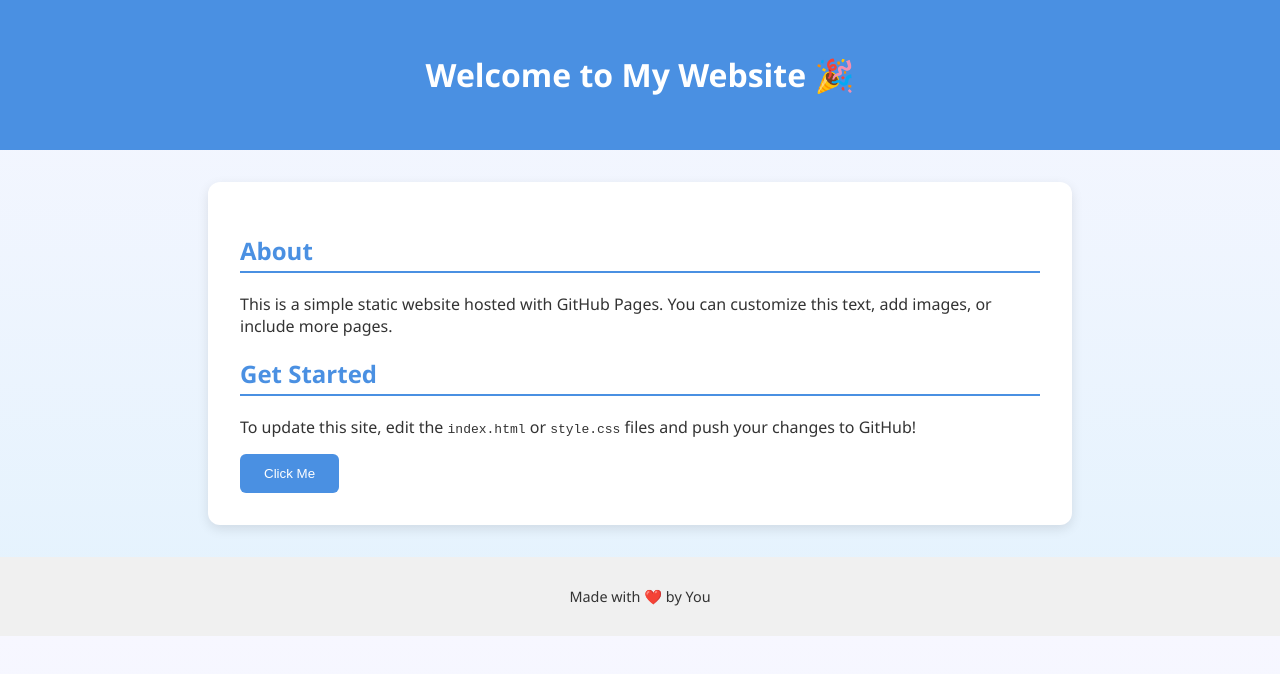
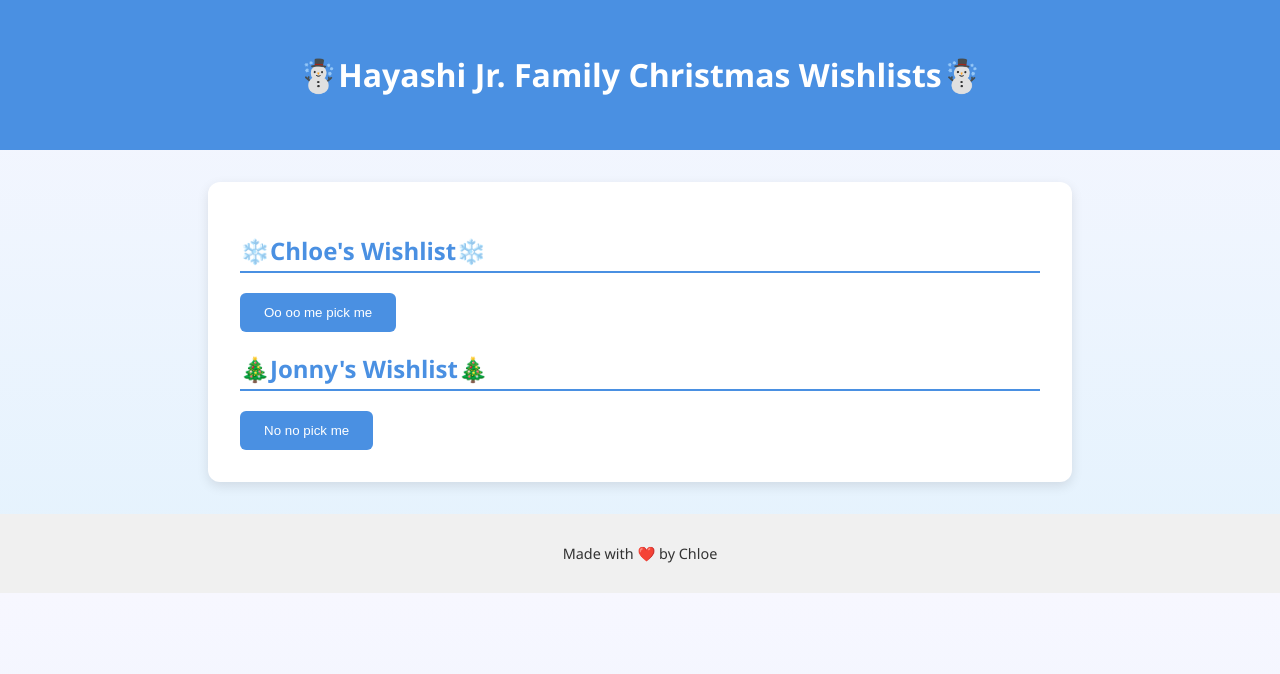
Before and after one commit to cwinkler85/christmas.github.io, a plain HTML site: page index.html in a window 1280 px wide. Drawn offline with Linux system fonts and the light colour scheme.

Commit message:
Update index.html

```diff
--- a/index.html
+++ b/index.html
@@ -8,21 +8,24 @@
 </head>
 <body>
   <header>
-    <h1>Welcome to My Website 🎉</h1>
+    <h1>☃️Hayashi Jr. Family Christmas Wishlists☃️</h1>
   </header>
   <main>
     <section>
-      <h2>About</h2>
-      <p>This is a simple static website hosted with GitHub Pages. You can customize this text, add images, or include more pages.</p>
+      <h2>❄️Chloe's Wishlist❄️</h2>
+      <a href="chloe.html">
+        <button>Oo oo me pick me</button>
+      </a>
     </section>
     <section>
-      <h2>Get Started</h2>
-      <p>To update this site, edit the <code>index.html</code> or <code>style.css</code> files and push your changes to GitHub!</p>
-      <button onclick="alert('Hello from GitHub Pages!')">Click Me</button>
+      <h2>🎄Jonny's Wishlist🎄</h2>
+      <a href="jonny.html">
+        <button>No no pick me</button>
+      </a>
     </section>
   </main>
   <footer>
-    <p>Made with ❤️ by You</p>
+    <p>Made with ❤️ by Chloe</p>
   </footer>
 </body>
 </html>
```
